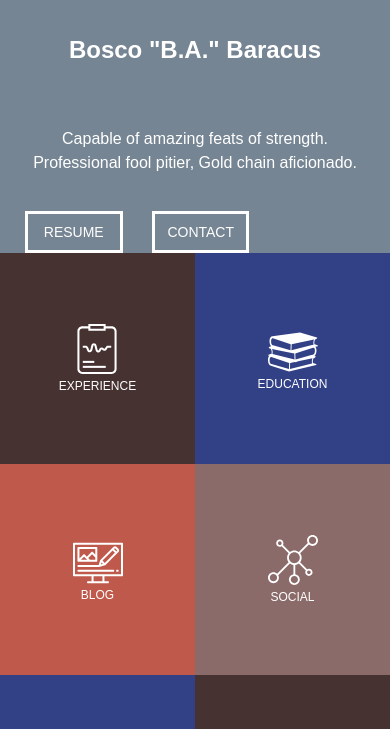
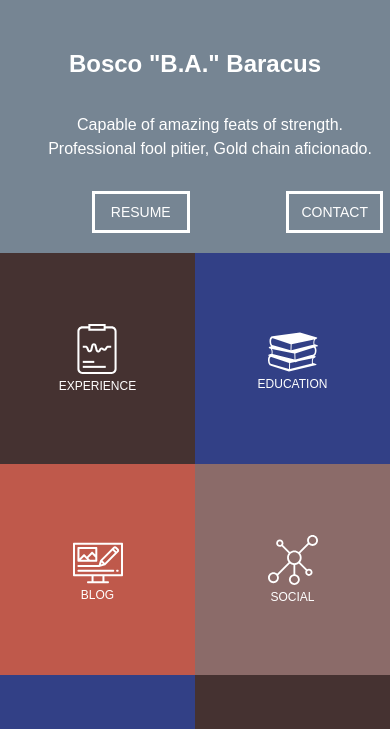
Before and after one commit to rburnette3/RB-static-comp-challenge-1, a plain HTML site: page index.html in a window 390 px wide. Shown: the top 729 px of the page. Drawn offline with Linux system fonts and the light colour scheme.

Commit message:
add read me adjust margins on intro box in CSS

```diff
--- a/index.html
+++ b/index.html
@@ -12,8 +12,8 @@
         <h1>Bosco "B.A." Baracus</h1>
         <p>Capable of amazing feats of strength.<br>Professional fool pitier, Gold chain aficionado.</p>
         <div class="button-container">
-        <button type="button" name="button">resume</button>
-        <button type="button" name="button">contact</button>
+        <button type="button" class="resume-button" name="button">resume</button>
+        <button type="button" class="contact-button" name="button">contact</button>
         </div>
       </article>
 
--- a/styles.css
+++ b/styles.css
@@ -71,6 +71,7 @@ margin: auto;
 width:50px;
 }
 
+
 .icon3{
   padding-bottom: 5px;
 }
@@ -116,7 +117,6 @@ width:50px;
 }
 
 aside{
-  /*background-color: teal;*/
   background-image: url(img.file/MrT.jpg);
   background-repeat: no-repeat;
   background-size: cover;
@@ -185,7 +185,8 @@ aside{
   margin: auto;
   }
   p{
-    margin: auto;
+    margin-bottom: 20px;
+    margin-top: -15px;
     text-align: center;
   }
 
@@ -195,7 +196,7 @@ aside{
     color: white;
     width: 25%;
     padding: 10px;
-    margin: 10px 0 0 25px;
+    margin: 10px 0px 20px 92px;
 
   }
 
```
Also changed, not shown: img.file/list.svg (added), img.file/smartphone.svg (added), 3 other files.
